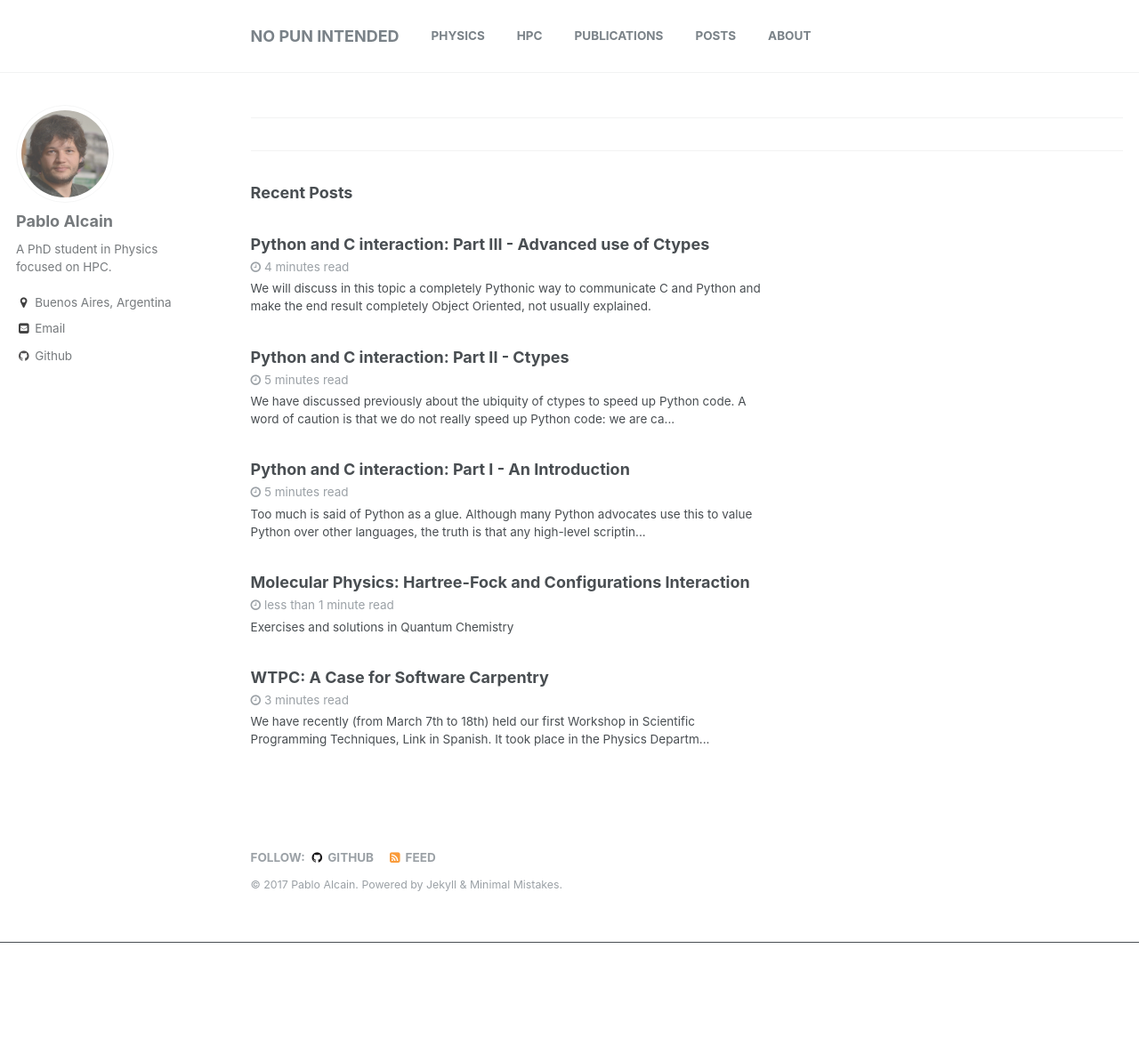
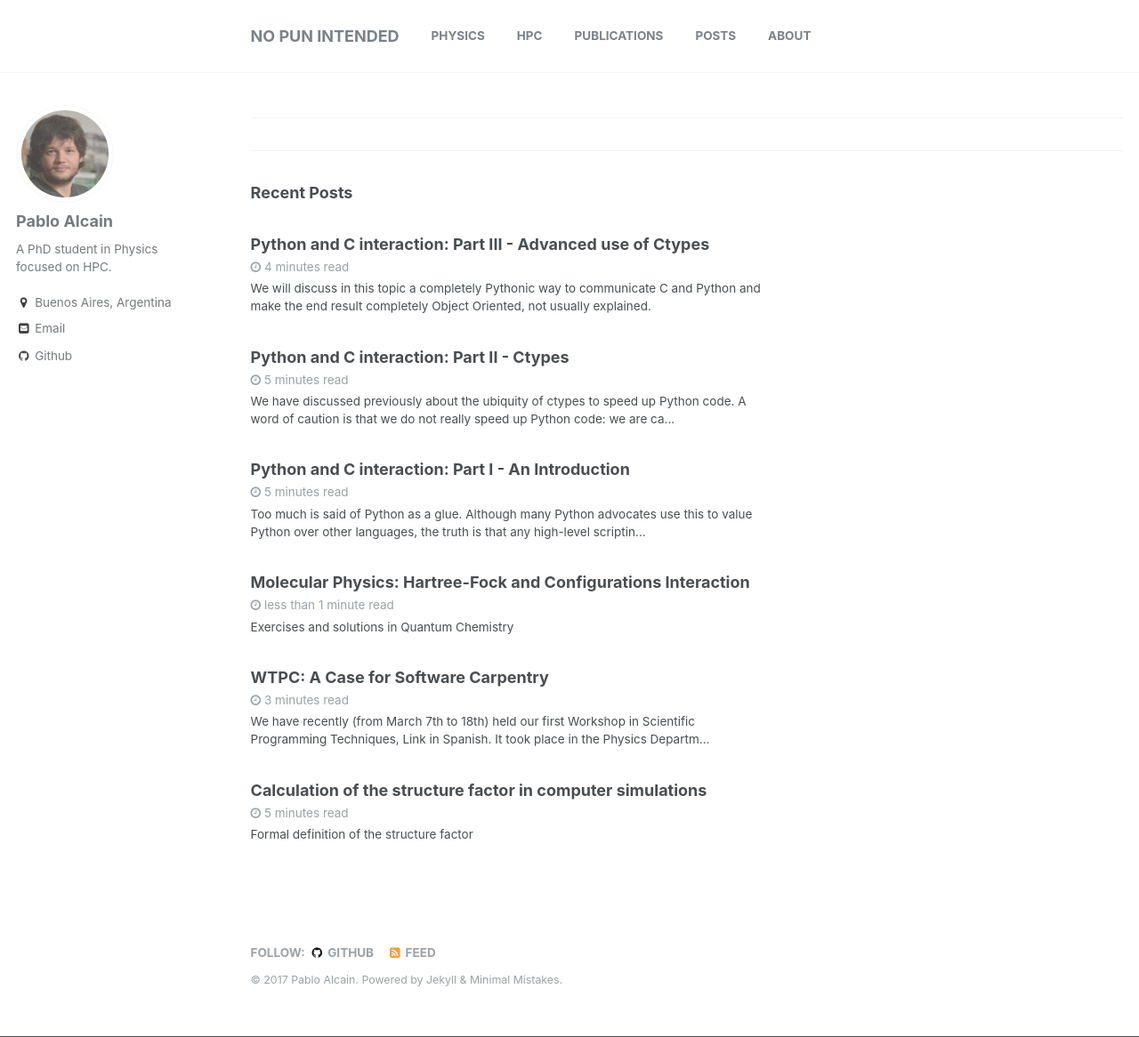
Before and after one commit to pabloalcain/pabloalcain.github.io, a Jekyll site: the page built from index.html, in a window 1280 px wide and 1166 px high. Shown: the whole window at 89% size. Built offline with Jekyll 4.4.1, drawn with Linux system fonts in a browser that asks for light colours; the list of posts is cut into pages by our own code.

Commit message:
Workaround because the paginator does not work

```diff
--- a/_config.yml
+++ b/_config.yml
@@ -147,7 +147,7 @@ kramdown:
 
 # Outputting
 permalink: /:categories/:title/
-paginate: 5 # amount of posts to show
+paginate: 10 # amount of posts to show
 paginate_path: /page:num/
 timezone: America/Argentina/Buenos_Aires # http://en.wikipedia.org/wiki/List_of_tz_database_time_zones
 
```
